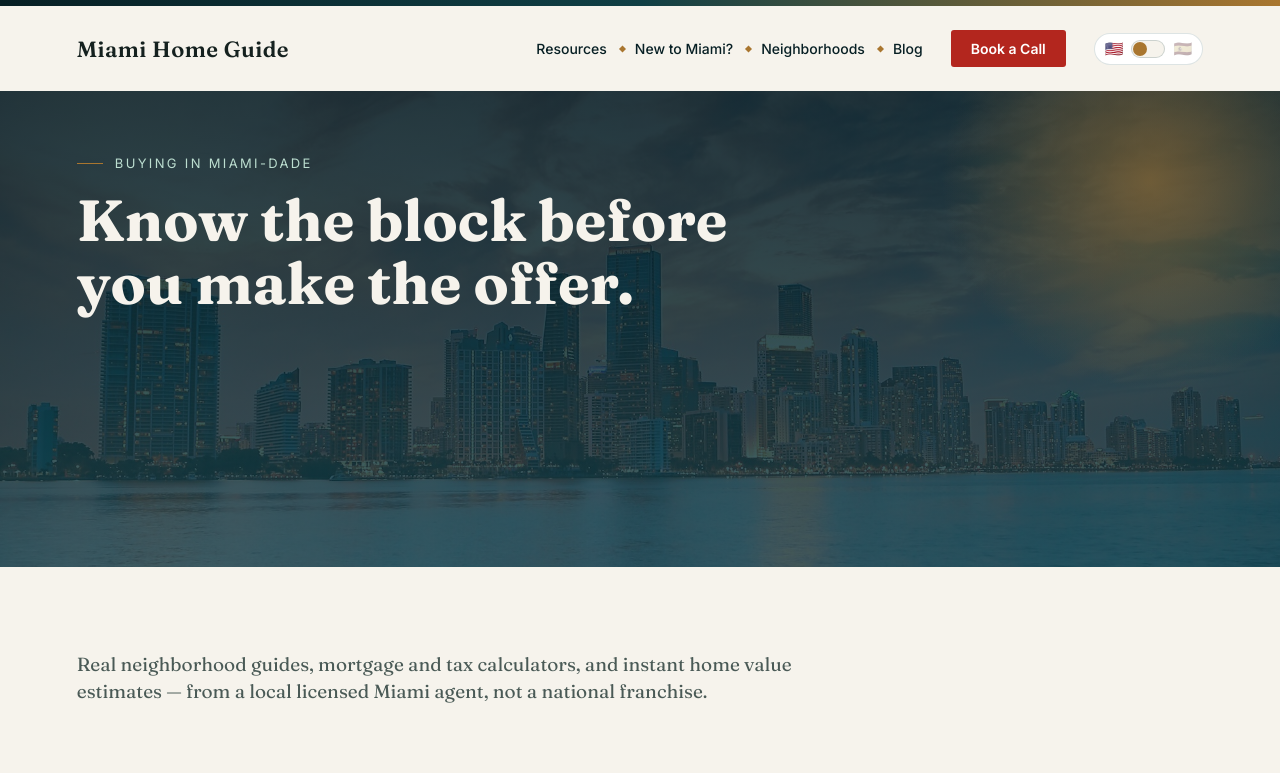
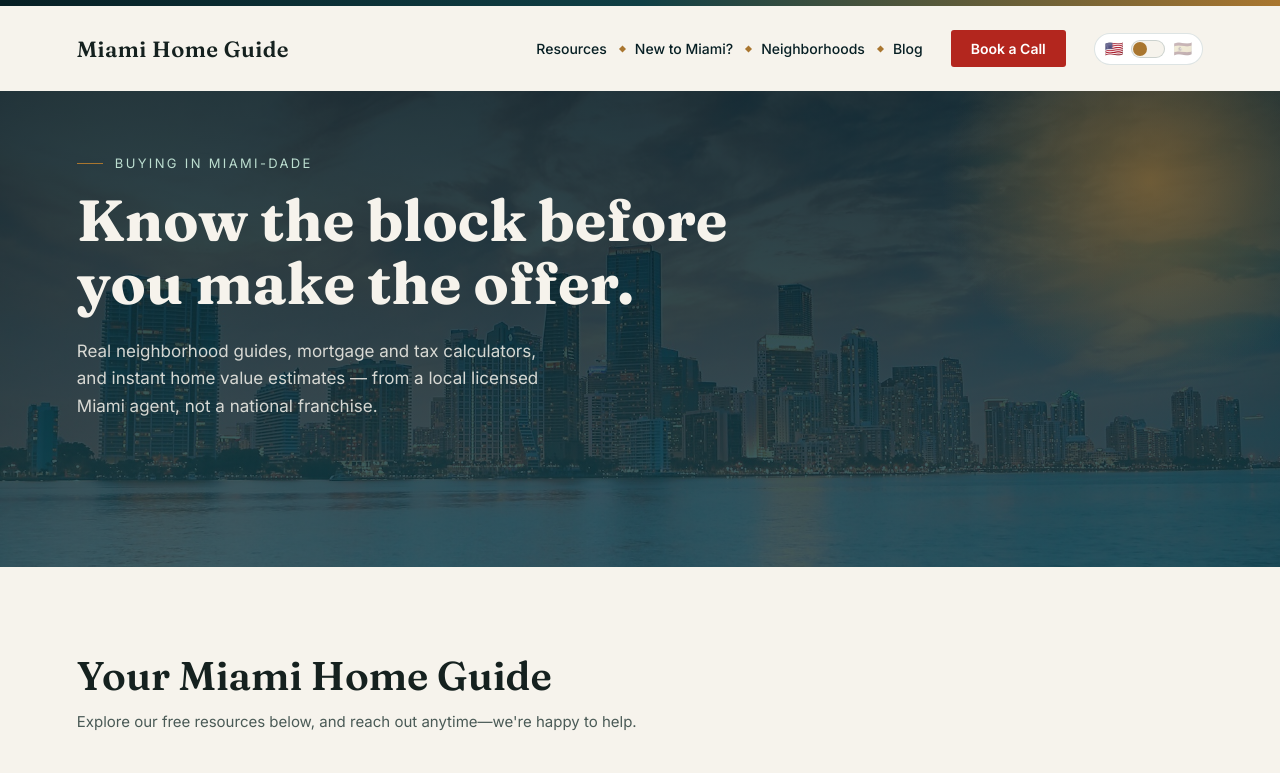
Before and after one commit to matravagnan-droid/miami-home-guide, a Next.js app: page / in a window 1280 px wide. Shown: the top 773 px of the page. Built offline with nearby package versions, Linux system fonts and the light colour scheme; no server answers.

Commit message:
Move homepage subtitle back into the hero
Reverting the earlier move-below-hero change for the homepage specifically — the paragraph goes back inside the dark hero section, right under the two-line headline.

```diff
--- a/app/HomeClient.js
+++ b/app/HomeClient.js
@@ -36,10 +36,7 @@ export default function HomeClient({ articles }) {
         <div className="hero-fan" />
         <div className="eyebrow">{t.hero.eyebrow}</div>
         <h1>{t.hero.h1Line1}<br />{t.hero.h1Line2}</h1>
-      </section>
-
-      <section className="section" style={{ paddingTop: 48, paddingBottom: 0 }}>
-        <p className="lead-intro lead-intro-sm">{t.hero.p}</p>
+        <p>{t.hero.p}</p>
       </section>
 
       <section className="section" id="tools" style={{ paddingTop: 48 }}>
```
